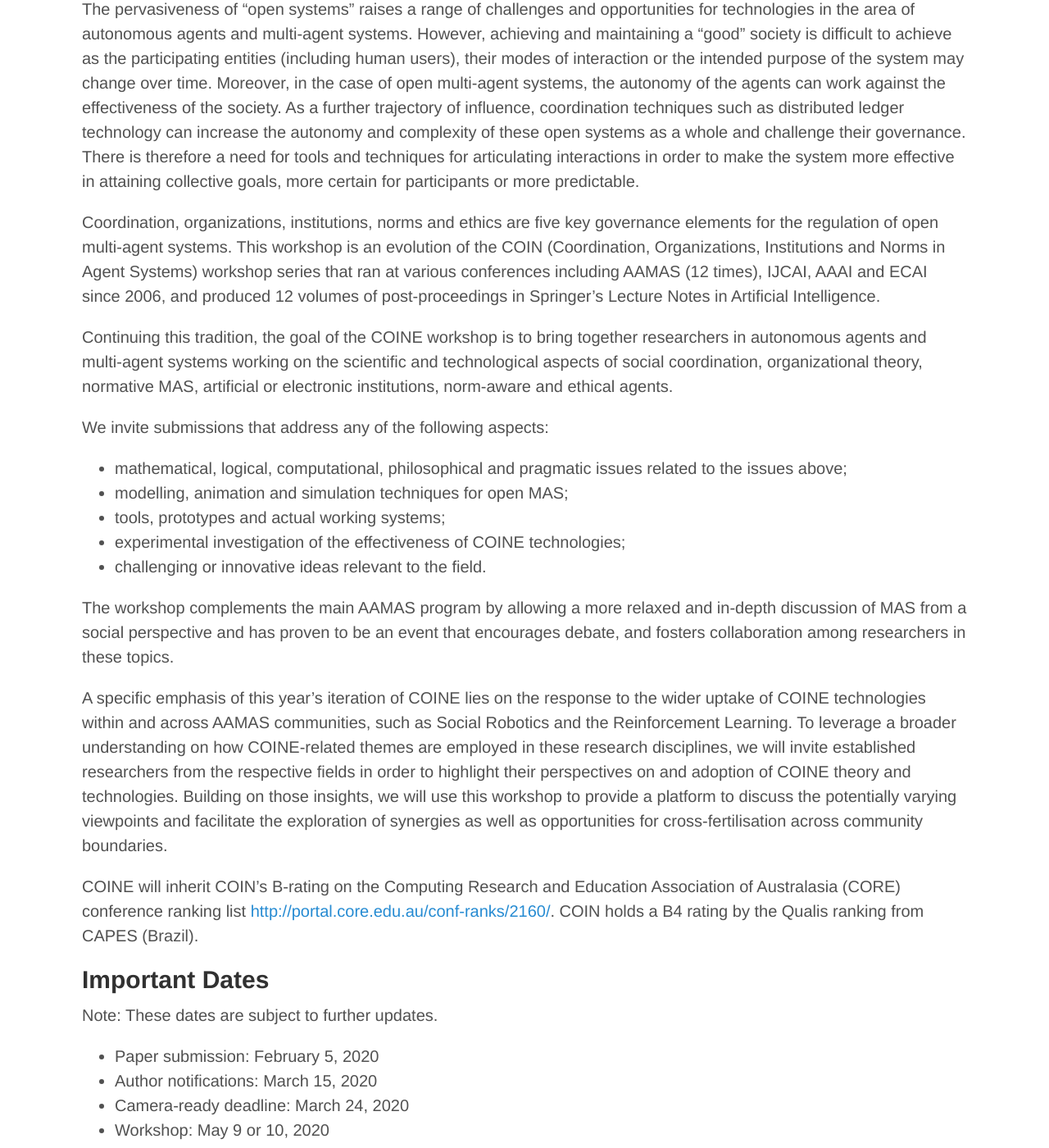
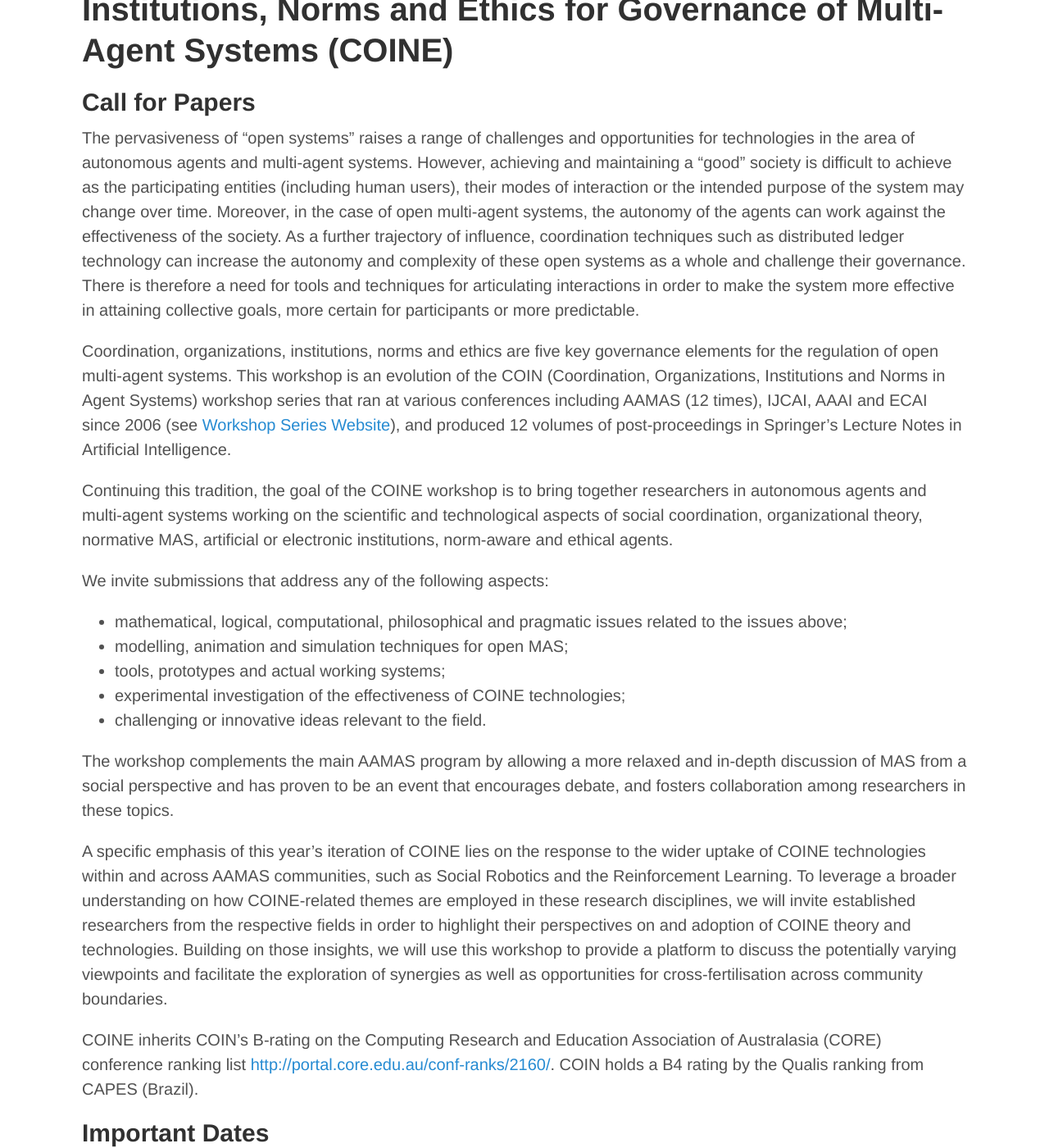
Before and after one commit to coin-workshop/coine-2020-new-zealand, a Jekyll site: the page built from call_for_papers.md, in a window 1280 px wide and 1400 px high, scrolled down 255 px. Shown: the whole window at 82% size. Built offline with Jekyll 4.4.1, drawn with Linux system fonts in a browser that asks for light colours; some of the changed text lies outside the part shown.

Commit message:
Add workshop title to all pages.

```diff
--- a/call_for_papers.md
+++ b/call_for_papers.md
@@ -3,11 +3,13 @@ layout: default
 title: COINE
 ---
 
-# Call for Papers
+# International Workshop on Coordination, Organizations, Institutions, Norms and Ethics for Governance of Multi-Agent Systems (COINE)
+
+## Call for Papers
 
 The pervasiveness of "open systems" raises a range of challenges and opportunities for technologies in the area of autonomous agents and multi-agent systems. However, achieving and maintaining a "good" society is difficult to achieve as the participating entities (including human users), their modes of interaction or the intended purpose of the system may change over time. Moreover, in the case of open multi-agent systems, the autonomy of the agents can work against the effectiveness of the society. As a further trajectory of influence, coordination techniques such as distributed ledger technology can increase the autonomy and complexity of these open systems as a whole and challenge their governance. There is therefore a need for tools and techniques for articulating interactions in order to make the system more effective in attaining collective goals, more certain for participants or more predictable.
 
-Coordination, organizations, institutions, norms and ethics are five key governance elements for the regulation of open multi-agent systems. This workshop is an evolution of the COIN (Coordination, Organizations, Institutions and Norms in Agent Systems) workshop series that ran at various conferences including AAMAS (12 times), IJCAI, AAAI and ECAI since 2006<!-- (see [Workshop Series Website](http://www2.pcs.usp.br/~coin))-->, and produced 12 volumes of post-proceedings in Springer's Lecture Notes in Artificial Intelligence.
+Coordination, organizations, institutions, norms and ethics are five key governance elements for the regulation of open multi-agent systems. This workshop is an evolution of the COIN (Coordination, Organizations, Institutions and Norms in Agent Systems) workshop series that ran at various conferences including AAMAS (12 times), IJCAI, AAAI and ECAI since 2006 (see [Workshop Series Website](http://www2.pcs.usp.br/~coin)), and produced 12 volumes of post-proceedings in Springer's Lecture Notes in Artificial Intelligence.
 
 Continuing this tradition, the goal of the COINE workshop is to bring together researchers in autonomous agents and multi-agent systems working on the scientific and technological aspects of social coordination, organizational theory, normative MAS, artificial or electronic institutions, norm-aware and ethical agents.
 
@@ -23,7 +25,7 @@ The workshop complements the main AAMAS program by allowing a more relaxed and i
 
 A specific emphasis of this year's iteration of COINE lies on the response to the wider uptake of COINE technologies within and across AAMAS communities, such as Social Robotics and the Reinforcement Learning. To leverage a broader understanding on how COINE-related themes are employed in these research disciplines, we will invite established researchers from the respective fields in order to highlight their perspectives on and adoption of COINE theory and technologies. Building on those insights, we will use this workshop to provide a platform to discuss the potentially varying viewpoints and facilitate the exploration of synergies as well as opportunities for cross-fertilisation across community boundaries.
 
-COINE will inherit COIN's B-rating on the Computing Research and Education Association of Australasia (CORE) conference ranking list [http://portal.core.edu.au/conf-ranks/2160/](http://portal.core.edu.au/conf-ranks/2160/). COIN holds a B4 rating by the Qualis ranking from CAPES (Brazil).
+COINE inherits COIN's B-rating on the Computing Research and Education Association of Australasia (CORE) conference ranking list [http://portal.core.edu.au/conf-ranks/2160/](http://portal.core.edu.au/conf-ranks/2160/). COIN holds a B4 rating by the Qualis ranking from CAPES (Brazil).
 
 
 ## Important Dates
```
Also changed, not shown: committees.md (+5 -3 lines), contact.md (+3 -1 lines), paper_submission.md (+5 -3 lines).
